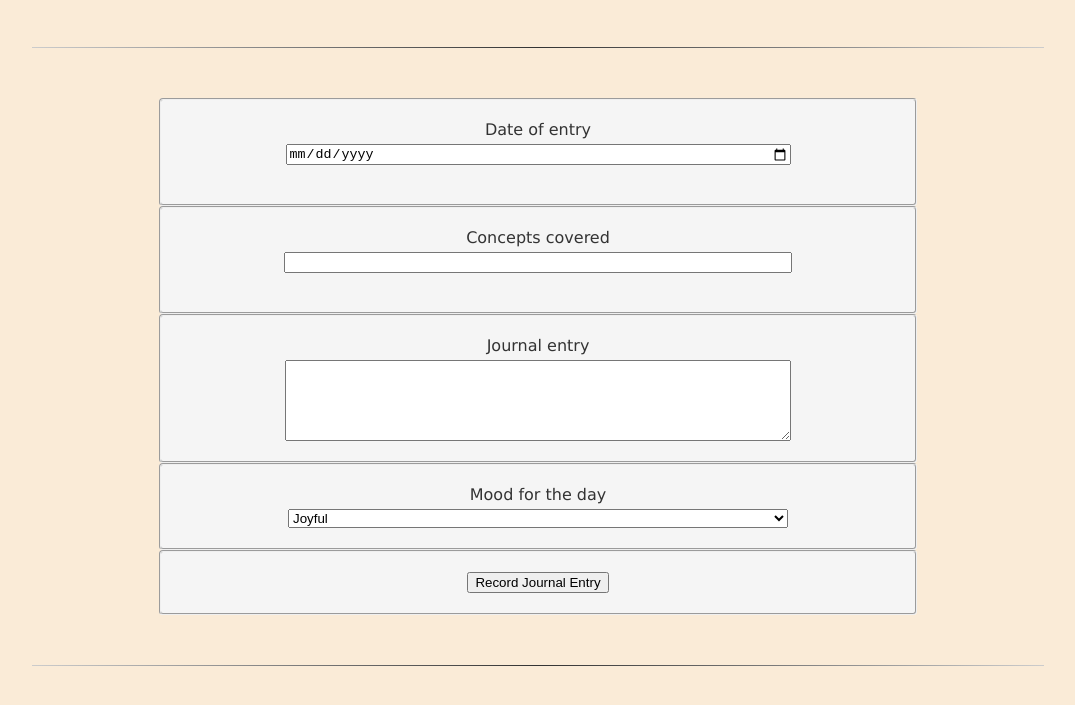
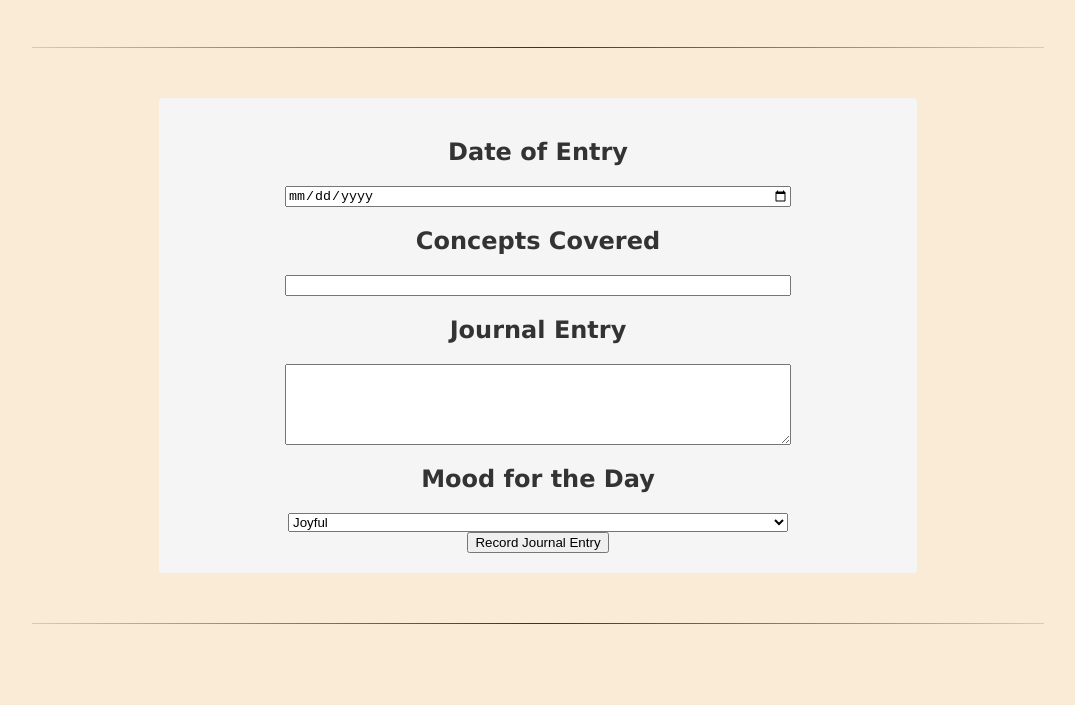
Before and after one commit to robbyhecht/NSS-daily-journals, a plain HTML site: page src/index.html in a window 1280 px wide. Shown: the part 241-946 px from the top of the page, without its empty margins (102-1177 px from the left). After the commit the page ends 915 px from the top, so only its background shows below. Drawn offline with Linux system fonts and the light colour scheme; no server answers.

Commit message:
reformatted index.html to remove form field and fieldsets... replaced with regular imput fields. changed name of journal.js to main.js

```diff
--- a/src/index.html
+++ b/src/index.html
@@ -14,27 +14,49 @@
 
   <hr>
 
-  <form action="" class="form">
+  <div class="input--body">
+    <h2>Date of Entry</h2>
+    <input type="date" id="journalDate">
+    <h2>Concepts Covered</h2>
+    <input type="text" id="journalConcept">
+    <h2>Journal Entry</h2>
+    <textarea name="journalEntry" id="journalEntry" cols="60" rows="5" class="input"></textarea>
+    <h2>Mood for the Day</h2>
+    <select name="journalMood" id="journalMood" class="input" value=sad>
+      <option value="joyful">Joyful</option>
+      <option value="happy">Happy</option>
+      <option value="sad">Sad</option>
+      <option value="miserable">Miserable</option>
+      <option value="meh">Meh</option>
+    </select>
+    <div>
+      <span class="record">
+        <input type="submit" value="Record Journal Entry" id="recordEntryButton">
+      </span>
+    </div>
+  </div>
+
+  <!-- <form action="" class="form"> -->
 
       <!-- date -->
-    <fieldset class="visibleWords">
+    <!-- <fieldset class="visibleWords">
       <label for="journalDate" class="label">Date of entry</label>
       <input type="date" name="journalDate" id="journalDate" class="input">
       <br>
-    </fieldset>
+    </fieldset> -->
       <!-- concepts -->
-    <fieldset class="visibleWords">
+    <!-- <fieldset class="visibleWords">
       <label for="journalConcepts" class="label">Concepts covered</label>
       <input type="text" name="journalConcept" id="journalConcept" class="input">
       <br>
-    </fieldset>
+    </fieldset> -->
       <!-- entry -->
-    <fieldset id="journalFieldset" class="visibleWords">
+    <!-- <fieldset id="journalFieldset" class="visibleWords">
       <label for="journalEntry" class="label">Journal entry</label>
       <textarea name="journalEntry" id="journalEntry" cols="60" rows="5" class="input"></textarea>
-    </fieldset>
+    </fieldset> -->
       <!-- mood -->
-    <fieldset class="visibleWords">
+    <!-- <fieldset class="visibleWords">
       <label for="journalMood" class="label">Mood for the day</label>
       <select name="journalMood" id="journalMood" class="input" value=sad>
         <option value="joyful">Joyful</option>
@@ -43,15 +65,16 @@
         <option value="miserable">Miserable</option>
         <option value="meh">Meh</option>
       </select>
-    </fieldset>
+    </fieldset> -->
       <!-- record button -->
-    <fieldset class="visibleWords">
+    <!-- <fieldset class="visibleWords">
       <span class="record">
-        <input type="submit" value="Record Journal Entry">
+        <input type="submit" value="Record Journal Entry" id="recordEntryButton">
       </span>
     </fieldset>
 
-  </form>
+  </form> -->
+
   <hr>
   <article class="entryLog" class="visibleWords">
 
@@ -60,6 +83,6 @@
   <script src="scripts/entryComponent.js"></script>
   <script src="scripts/entriesDOM.js"></script>
   <script src="scripts/data.js"></script>
-  <script src="scripts/journal.js"></script>
+  <script src="scripts/main.js"></script>
 </body>
 </html>
--- a/src/scripts/journal.js
+++ b/src/scripts/main.js
@@ -5,3 +5,8 @@ API.getJournalEntries()
 .then(entries =>
   renderDom.addJournalEntry(entries)
 )
+
+let recordEntryButton = document.getElementById("recordEntryButton")
+recordEntryButton.addEventListener("click", function() {
+
+})
--- a/src/styles/journal.css
+++ b/src/styles/journal.css
@@ -34,7 +34,7 @@ hr {
   justify-content: center;
 }
 
-fieldset {
+.input--body {
   display: flex;
   flex-wrap: wrap;
   flex-direction: column;
```
